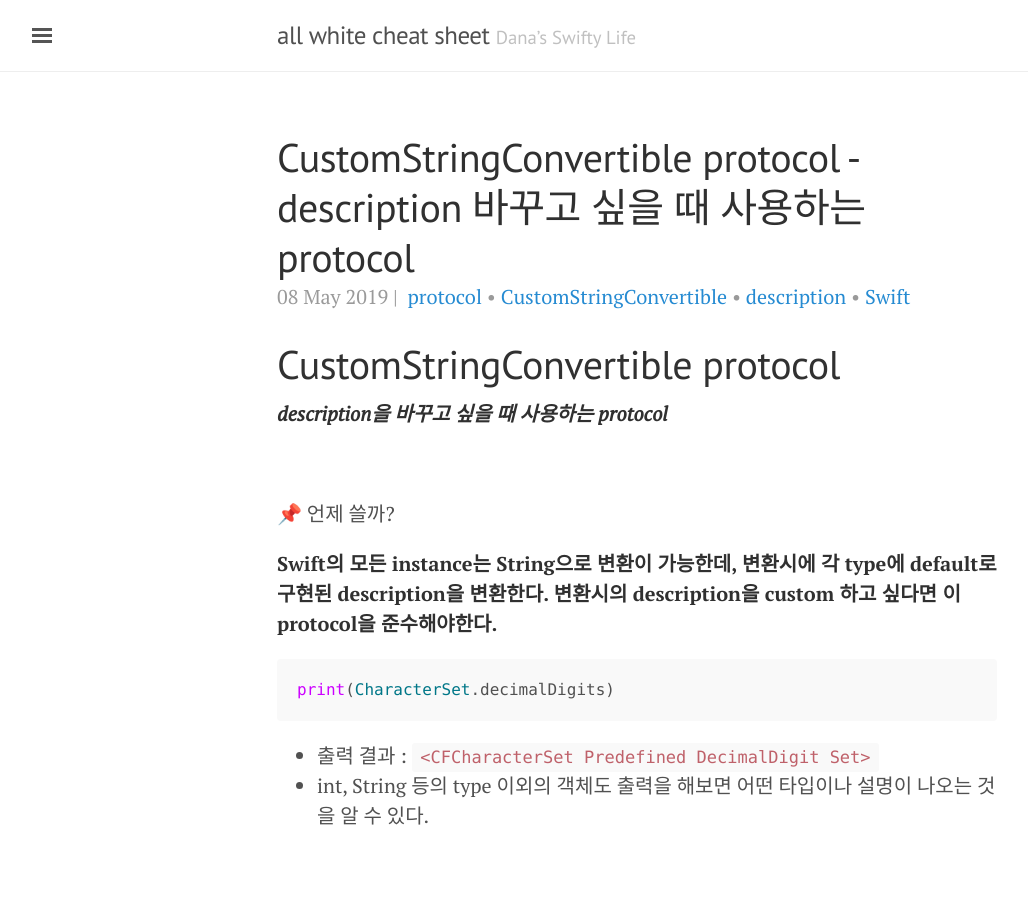
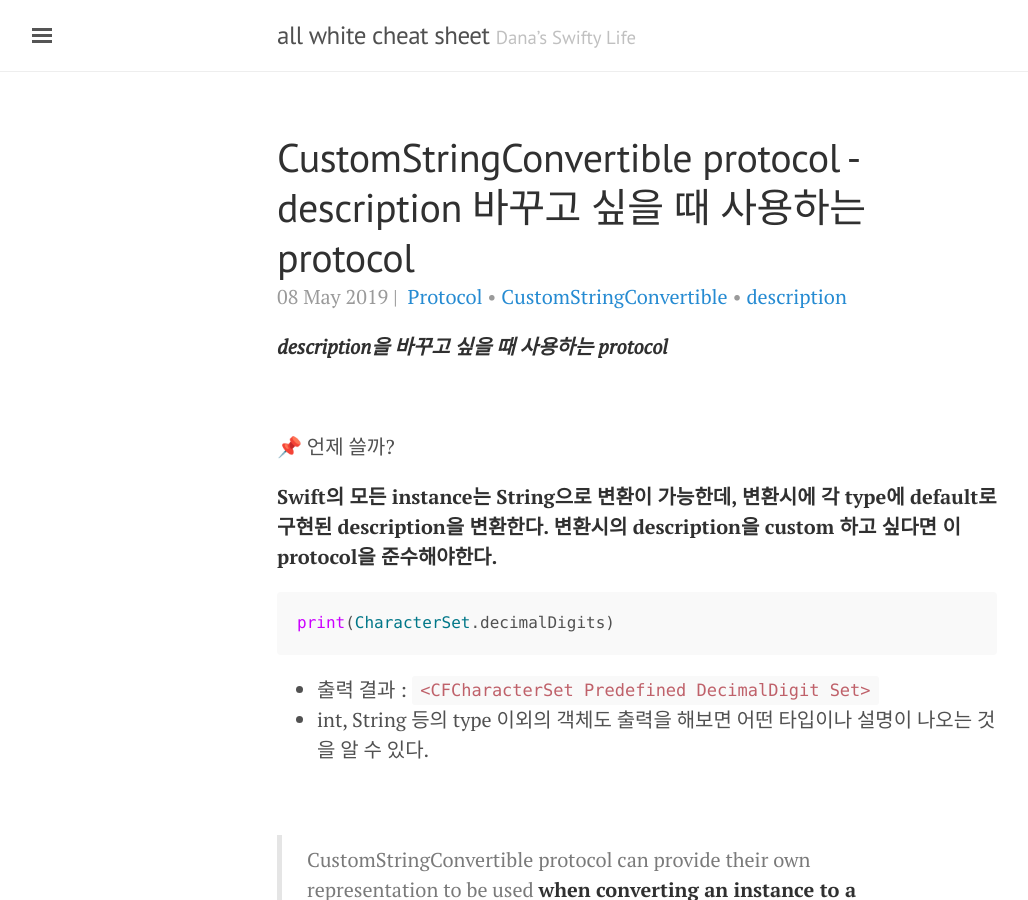
Before and after one commit to daheenallwhite/daheenallwhite.github.io, a Jekyll site: the page built from _posts/2019-05-08-CustomStringConvertible.markdown, in a window 1280 px wide and 900 px high. Shown: the whole window, without its empty margins (3-1031 px from the left). Built offline with Jekyll 4.4.1, drawn with Linux system fonts in a browser that asks for light colours; nearby versions of some CDN libraries; emoji names are drawn with the system emoji font.

Commit message:
Modify tags of the post - CustomStringConvertible protocol

```diff
--- a/_posts/2019-05-08-CustomStringConvertible.markdown
+++ b/_posts/2019-05-08-CustomStringConvertible.markdown
@@ -4,11 +4,9 @@
 date:   2019-05-08 22:47:00
 author: Dana Lee
 categories: Swift
-tags:    protocol CustomStringConvertible description Swift
+tags:    [Protocol, CustomStringConvertible, description]
 cover:  "/assets/instacode.png"
 ---
-
-# CustomStringConvertible protocol
 
 **_description을 바꾸고 싶을 때 사용하는 protocol_**
 
```
